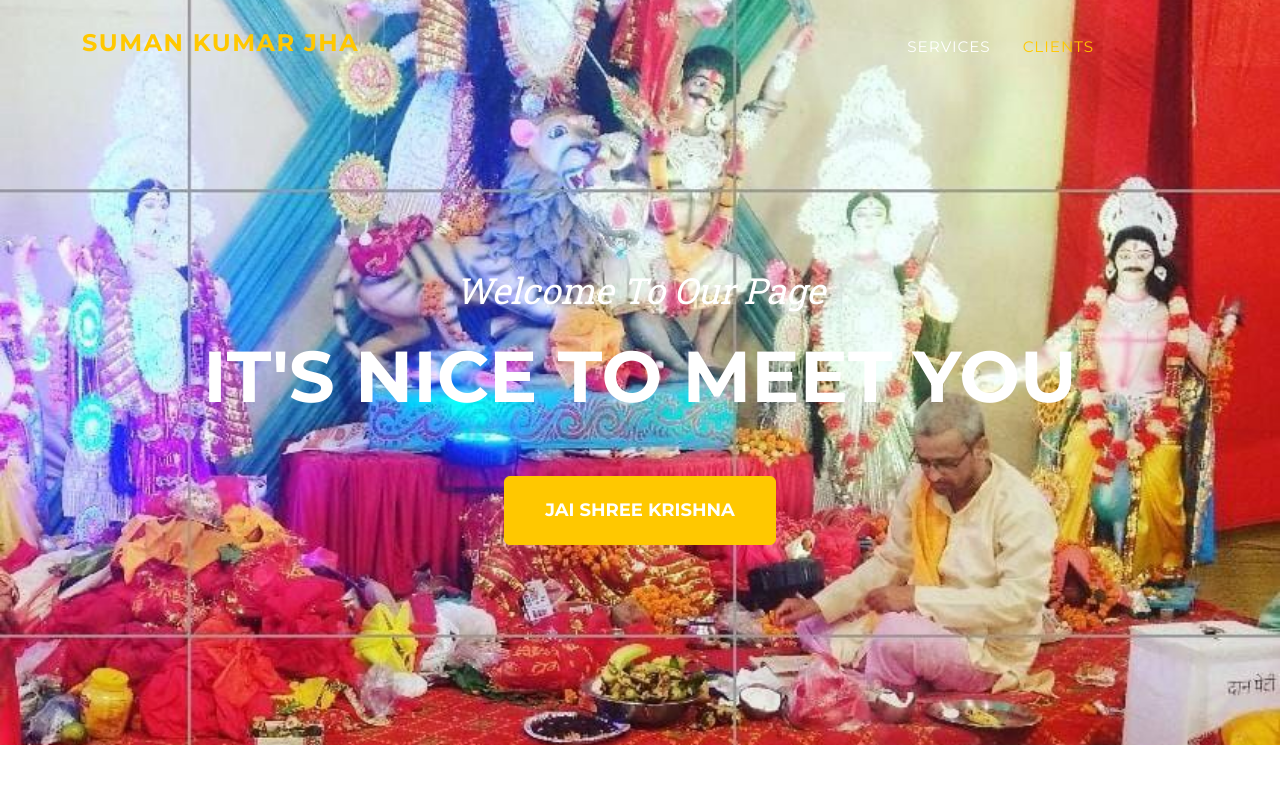
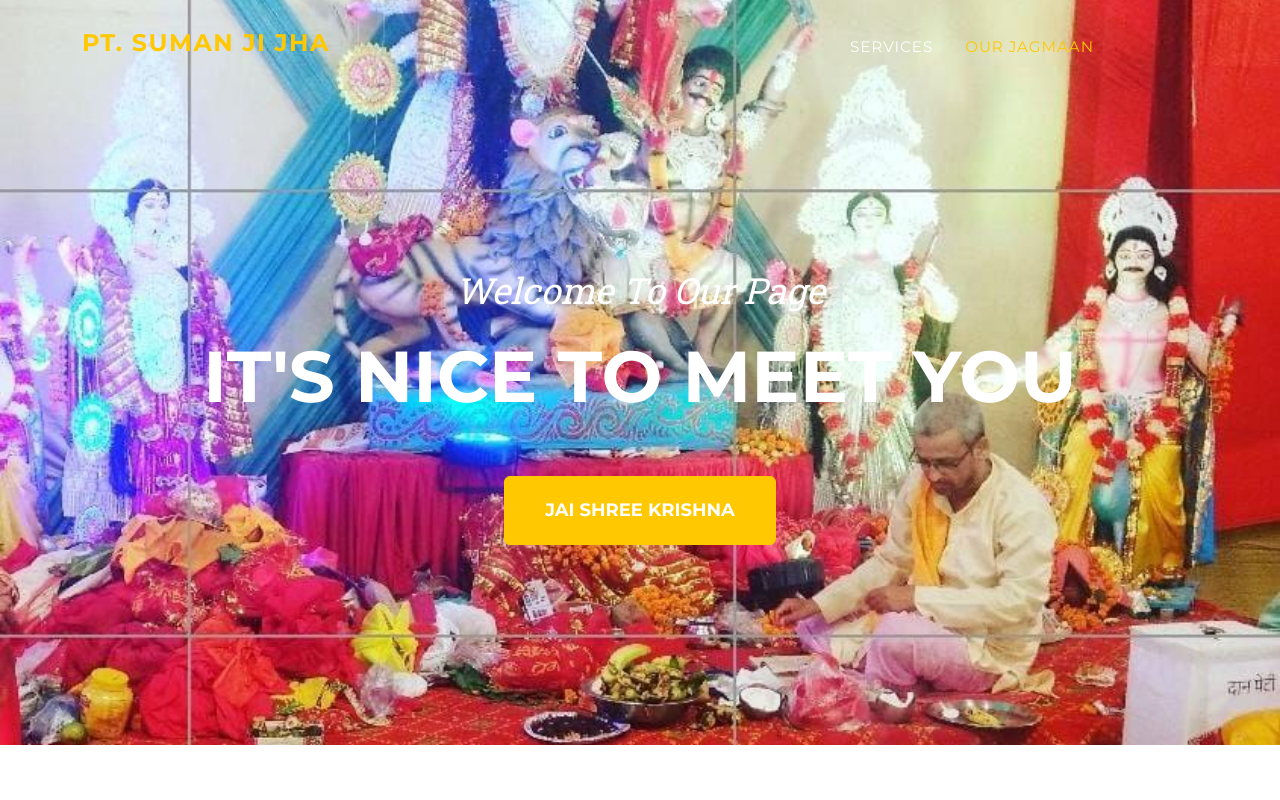
Before and after one commit to Dotnetuser109/PanditSumanJiJha, a plain HTML site: page index.html in a window 1280 px wide. Shown: the top 800 px of the page. Drawn offline with nearby package versions, Linux system fonts and the light colour scheme.

Commit message:
Update index.html

```diff
--- a/index.html
+++ b/index.html
@@ -20,7 +20,7 @@
         <!-- Navigation-->
         <nav class="navbar navbar-expand-lg navbar-dark fixed-top" id="mainNav">
             <div class="container">
-                <a class="navbar-brand" href="#page-top"><h4>Suman kumar Jha</h4></a>
+                <a class="navbar-brand" href="#page-top"><h4>Pt. Suman Ji Jha</h4></a>
                 <button class="navbar-toggler" type="button" data-bs-toggle="collapse" data-bs-target="#navbarResponsive" aria-controls="navbarResponsive" aria-expanded="false" aria-label="Toggle navigation">
                     Menu
                     <i class="fas fa-bars ms-1"></i>
@@ -28,7 +28,7 @@
                 <div class="collapse navbar-collapse" id="navbarResponsive">
                     <ul class="navbar-nav text-uppercase ms-auto py-4 py-lg-0">
                         <li class="nav-item"><a class="nav-link" href="#services">Services</a></li>
-                        <li class="nav-item"><a class="nav-link" href="#portfolio">Clients</a></li>
+                        <li class="nav-item"><a class="nav-link" href="#portfolio">Our Jagmaan</a></li>
                         <li class="nav-item"><a class="nav-link" href="#about"></a></li>
                         <li class="nav-item"><a class="nav-link" href="#team"></a></li>
                         <li class="nav-item"><a class="nav-link" href="#contact"></a></li>
@@ -89,7 +89,7 @@
      <section class="page-section bg-light" id="portfolio">
     <div class="container">
         <div class="text-center mb-5">
-            <h2 class="section-heading text-uppercase">Happy Clients</h2>
+            <h2 class="section-heading text-uppercase">Our Jagmaan</h2>
         </div>
         <div class="row">
             <!-- Card 1 -->
```
